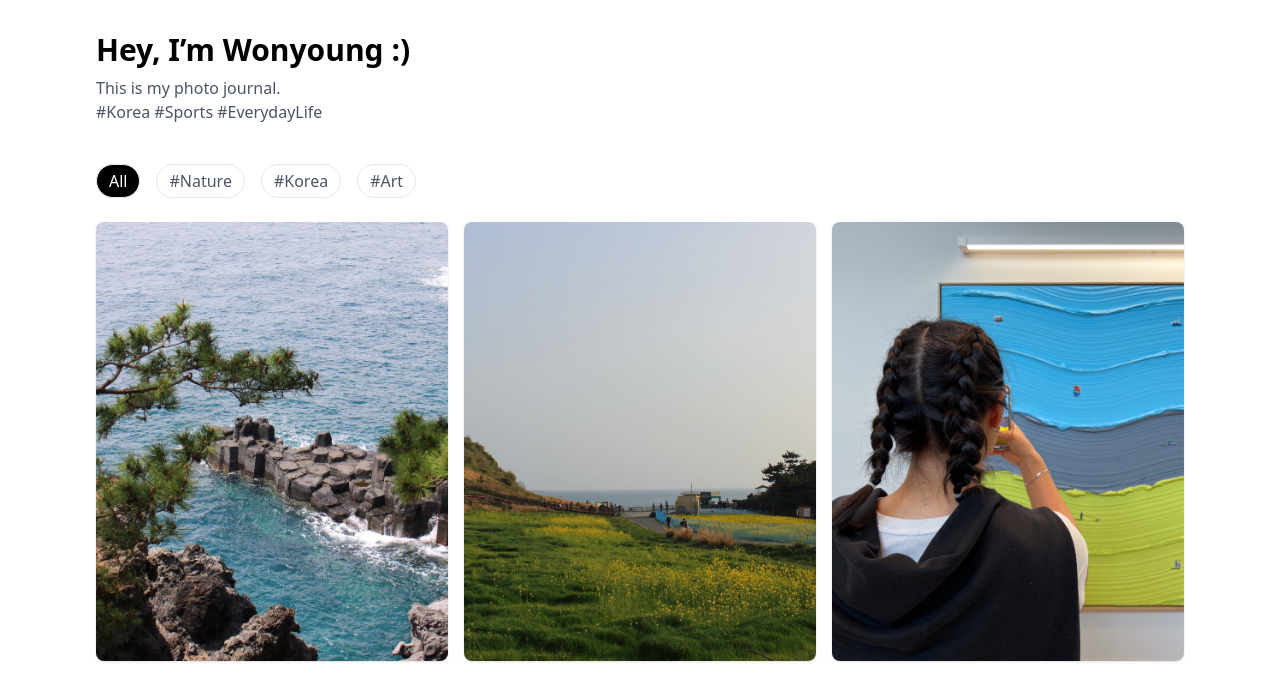
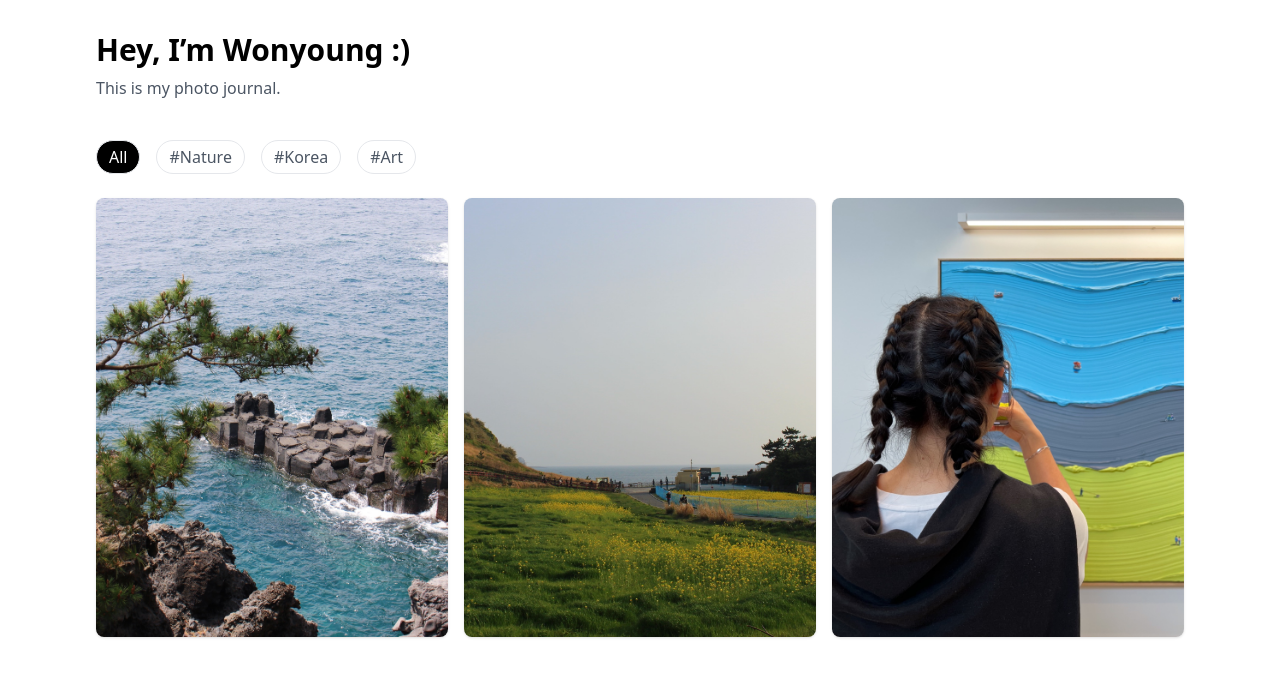
Before and after one commit to wxc366/wxc366.github.io, a React (Vite) app: page / in a window 1280 px wide. Shown: the top 700 px of the page. Built offline with nearby package versions, Linux system fonts and the light colour scheme.

Commit message:
Latest updates

```diff
--- a/src/App.jsx
+++ b/src/App.jsx
@@ -12,7 +12,7 @@ function App() {
       {/* Intro */}
       <header className="mb-10">
         <h1 className="text-3xl font-bold">Hey, I’m Wonyoung :)</h1>
-        <p className="mt-2 text-gray-600">This is my photo journal.<br/>#Korea #Sports #EverydayLife</p>
+        <p className="mt-2 text-gray-600">This is my photo journal.</p>
       </header>
 
       {/* Filter buttons */}
--- a/src/photos.json
+++ b/src/photos.json
@@ -5,7 +5,7 @@
       "date": "2025-04-08",
       "location": "Jeju, S. Korea",
       "category": ["#Nature", "#Korea"],
-      "insight": "These cliffs naturally made hexagonal columns!"
+      "insight": "These hexagonal columns were created naturally when the Hallasan lava flowed into the sea."
     },
     {
         "src": "photos/jeju-southcoast-field.jpg",
@@ -21,6 +21,6 @@
         "date": "2025-04-11",
         "location": "Seoul, S. Korea",
         "category": ["#Art", "#Korea"],
-        "insight": "This piece was created Werner Bronkhorst for the Korea exhibit. As soon as I saw the duck boats, I had a suspicion that it was the Han River."
+        "insight": "This piece was created by Werner Bronkhorst for the Korea exhibit. As soon as I saw the duck boats & bikers, I had a suspicion that it was the Han River."
       }
   ]
```
